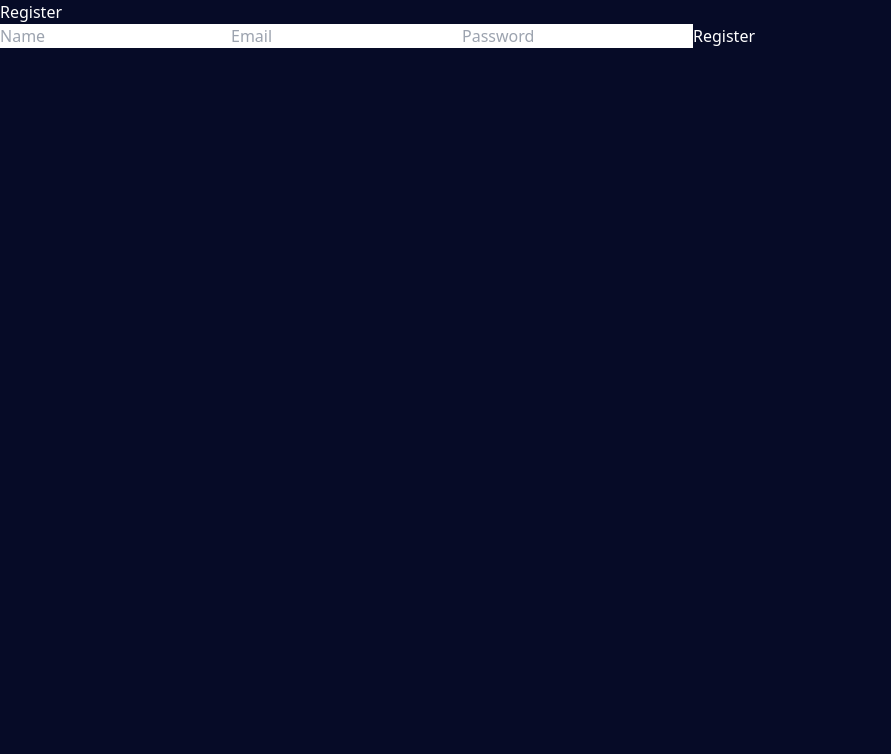
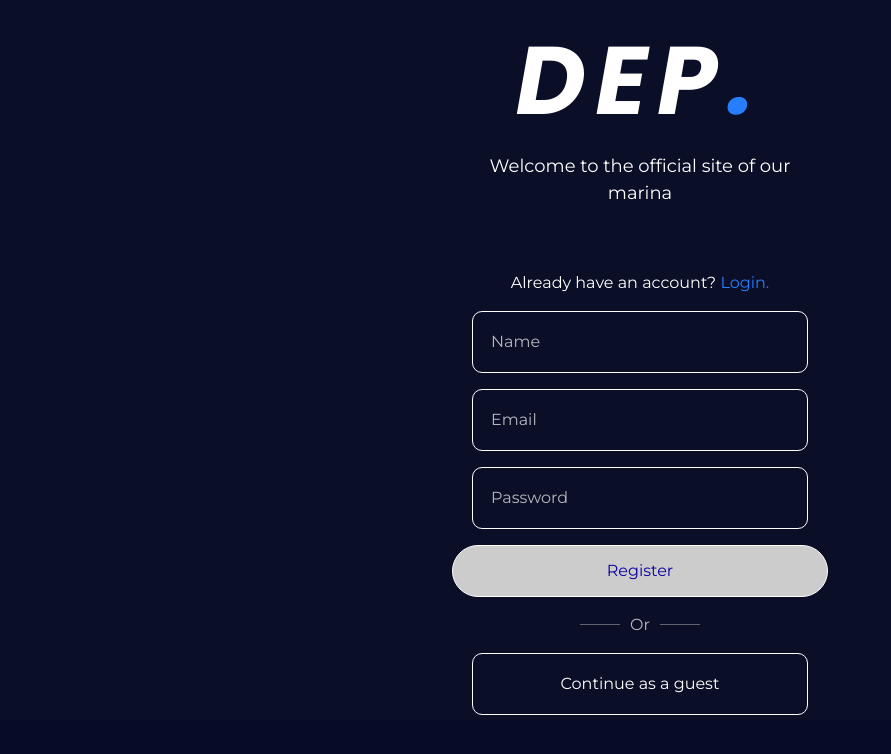
Before and after one commit to antonio13122/DEP-frontend, a Vue app: page /Register in a window 1280 px wide. Shown: the top 754 px of the page, without its empty margins (0-891 px from the left). Built offline with nearby package versions, Linux system fonts and the light colour scheme.

Commit message:
reg.page design

```diff
--- a/src/views/Login.vue
+++ b/src/views/Login.vue
@@ -36,7 +36,7 @@ export default {
 
         console.log("Login successful");
 
-        // Store isSailor flag in localStorage
+        // is sailor flag
         localStorage.setItem("isSailor", data.user.isSailor);
 
         this.$root.setUser(data.user);
--- a/src/views/Register.vue
+++ b/src/views/Register.vue
@@ -1,23 +1,51 @@
 <template>
-  <div>
-    <h1>Register</h1>
-    <form @submit.prevent="handleRegister">
-      <input v-model="name" placeholder="Name" required />
-      <input v-model="email" placeholder="Email" required />
+  <div class="container">
+    <div class="register-box">
+      <h1 class="logo">DEP<span class="dot">.</span></h1>
+      <p class="subtitle">Welcome to the official site of our marina</p>
+      <p class="login-text">
+        Already have an account?
+        <router-link to="/Login" class="login-link">Login.</router-link>
+      </p>
+
+      <form @submit.prevent="handleRegister" class="register-form">
+        <input
+          v-model="name"
+          type="text"
+          placeholder="Name"
+          required
+          class="input-box"
+        />
+        <input
+          v-model="email"
+          type="email"
+          placeholder="Email"
+          required
+          class="input-box"
+        />
         <input
           v-model="password"
           type="password"
           placeholder="Password"
           required
+          class="input-box"
         />
-      <button type="submit">Register</button>
+        <button type="submit" class="btn register-btn">Register</button>
       </form>
-    <p v-if="error">{{ error }}</p>
+
+      <div class="divider"><span></span> Or <span></span></div>
+
+      <router-link to="/guest" class="btn guest-btn">
+        Continue as a guest
+      </router-link>
+    </div>
+    <div class="image-container"></div>
   </div>
 </template>
 
 <script>
 import { register } from "@/services/authService.js";
+
 export default {
   name: "Register",
   data() {
@@ -36,7 +64,7 @@ export default {
           email: this.email,
           password: this.password,
         });
-        this.$router.push("/Login"); // Redirect to login after successful registration
+        this.$router.push("/Login");
       } catch (err) {
         console.error(err.response?.data);
         this.error = err.response?.data?.message || "Registration failed";
@@ -46,4 +74,132 @@ export default {
 };
 </script>
 
-<style></style>
+<style scoped>
+@import url("https://fonts.googleapis.com/css2?family=Montserrat:wght@400&family=Poppins:ital,wght@1,700&display=swap");
+
+.container {
+  display: flex;
+  justify-content: center;
+  align-items: center;
+  height: 90vh;
+  background-color: #0a0e26;
+}
+
+.register-box {
+  width: 100%;
+  max-width: 400px;
+  background-color: transparent;
+  display: flex;
+  flex-direction: column;
+  align-items: center;
+  padding: 2rem;
+  color: white;
+  text-align: center;
+}
+
+.logo {
+  font-family: "Poppins", sans-serif;
+  font-style: italic;
+  font-weight: 700;
+  font-size: 96px;
+  letter-spacing: 10px;
+  margin-top: 0.2rem;
+  margin-bottom: 0rem;
+}
+
+.dot {
+  color: #267eff;
+}
+
+.subtitle {
+  font-family: "Montserrat", sans-serif;
+  font-size: 18px;
+  margin-top: 0rem;
+  margin-bottom: 3rem;
+}
+
+.login-text {
+  font-family: "Montserrat", sans-serif;
+  font-size: 16px;
+  margin: 1rem 0;
+}
+
+.login-link {
+  color: #267eff;
+  text-decoration: none;
+}
+
+.register-form {
+  font-family: "Montserrat", sans-serif;
+  width: 100%;
+  display: flex;
+  flex-direction: column;
+  align-items: center;
+  gap: 1rem;
+}
+
+.input-box {
+  font-family: "Montserrat", sans-serif;
+  width: 100%;
+  padding: 18px;
+  border-radius: 10px;
+  font-size: 1rem;
+  border: 1px solid white;
+  background-color: transparent;
+  color: white;
+  text-align: left;
+  font-weight: 400;
+}
+
+.input-box::placeholder {
+  font-family: "Montserrat", sans-serif;
+  color: rgba(255, 255, 255, 0.7);
+  text-align: left;
+}
+.register-btn {
+  font-family: "Montserrat", sans-serif;
+  width: 112%;
+  padding: 13px;
+  border-radius: 30px;
+  font-size: 1rem;
+
+  border: 1px solid white;
+  background-color: #cccccc;
+  color: #0e00a1;
+  text-align: center;
+  cursor: pointer;
+  font-weight: 500;
+}
+
+.guest-btn {
+  font-family: "Montserrat", sans-serif;
+  width: 100%;
+  padding: 18px;
+  border-radius: 10px;
+  font-size: 1rem;
+  border: 1px solid white;
+  background-color: transparent;
+  color: white;
+  text-align: center;
+  cursor: pointer;
+  font-weight: 400;
+  text-decoration: none;
+}
+
+.divider {
+  font-family: "Montserrat", sans-serif;
+  display: flex;
+  align-items: center;
+  justify-content: center;
+  gap: 10px;
+  opacity: 0.7;
+  margin: 1rem 0;
+}
+
+.divider span {
+  display: block;
+  height: 1px;
+  width: 40px;
+  background: rgba(255, 255, 255, 0.5);
+}
+</style>
```
Lines whose indentation alone changed are shown as unchanged.
